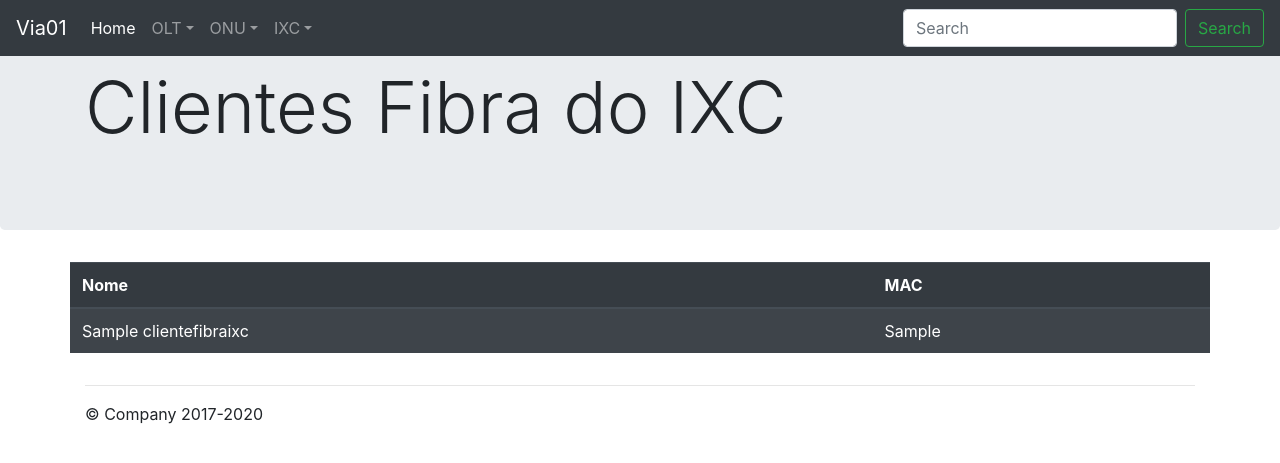
After one commit to carlosmourajunior/isp, a Django app: page /listar_clientes/ in a window 1280 px wide. The commit adds this page. Shown: the top 463 px of the page. Run offline with Django 4.2, Linux system fonts and the light colour scheme; tables that the repository leaves empty hold one stand-in row (values such as "Sample post"); some libraries are stand-ins or nearby versions.

Commit message:
Versão 1.0

```diff
--- a/docker-compose.yml
+++ b/docker-compose.yml
@@ -16,6 +16,8 @@ services:
       - postgres_data:/var/lib/postgresql/data/
     environment:
       - "POSTGRES_HOST_AUTH_METHOD=trust"
+    ports:
+      - 5432:5432
 
 volumes:
   postgres_data:
--- a/olt/models.py
+++ b/olt/models.py
@@ -33,6 +33,7 @@ class ONU(models.Model):
     ont_olt = models.CharField(verbose_name="Distancia", max_length=200, default="0", null=True, blank=True)
     desc1 = models.CharField(verbose_name="Descrição_1", max_length=200)
     desc2 = models.CharField(verbose_name="Descrição_2", max_length=300)
+    cliente_fibra = models.BooleanField(verbose_name="Cliente Fibra", default=False)
 
     class Meta:
         verbose_name = "ONU"
@@ -53,3 +54,15 @@ class PlacaOnu(models.Model):
 
     def __str__(self) -> str:
         return f"{self.chassi}/{self.position}"
+
+class ClienteFibraIxc(models.Model):
+
+    mac = models.CharField(max_length=255)
+    nome = models.CharField(max_length=255)
+
+    class Meta:
+        verbose_name = "Cliente Fibra"
+        verbose_name_plural = ("Clientes Fibra")
+
+    def __str__(self) -> str:
+        return f"{self.nome}"
--- a/olt/templates/base.html
+++ b/olt/templates/base.html
@@ -21,7 +21,7 @@
         crossorigin="anonymous"></script>
 
     </head>
-
+    {% load static %}
     <script>
         // Show the loader when a button is clicked
         document.querySelectorAll('button').forEach(function(button) {
@@ -45,7 +45,7 @@
         </button>
 
         <div id="loader" style="display: none;">
-            <img src="path_to_your_loader_image.gif" alt="Loading..." />
+            <img src="{% static 'img/loader.png' %}" alt="Loading...">
         </div>
 
         <div class="collapse navbar-collapse" id="navbarsExampleDefault">
@@ -72,7 +72,8 @@
                     <a class="nav-link dropdown-toggle" href="#" id="dropdown01" data-toggle="dropdown" aria-haspopup="true"
                         aria-expanded="false">IXC</a>
                     <div class="dropdown-menu" aria-labelledby="dropdown01">
-                        <a class="dropdown-item" href="{% url 'olt:search_ixc' %}">Buscar Clientes Fibra</a>
+                        <a class="dropdown-item" href="{% url 'olt:listar_clientes' %}">Clientes Fibra</a>
+                        <a class="dropdown-item" href="{% url 'olt:search_ixc' %}">Atualizar Clientes Fibra</a>
                     </div>
                 </li>
             </ul>
--- /dev/null
+++ b/olt/templates/olt/clientes_fibra.html
@@ -0,0 +1,64 @@
+{% extends 'base.html' %}
+{% load define_action %}
+
+{% block title %} Home {% endblock %}
+
+{% block content %}
+<main role="main">
+    <!-- Main jumbotron for a primary marketing message or call to action -->
+    <div class="jumbotron">
+        <div class="container">
+            <h1 class="display-3">Clientes Fibra do IXC</h1>
+          </p>
+        </div>
+      </p>
+    </div>
+
+    <div class="container">
+        <!-- Example row of columns -->
+        <div class="row">
+          <table class="table table-striped table-dark">
+            <thead>
+              <tr>
+                <th>Nome</th>
+                <th>MAC</th>
+              </tr>
+            </thead>
+            <tbody>
+              {% for cliente in clientes %}
+                <tr>
+                  <td>{{ cliente.nome }}</td>
+                  <td>{{ cliente.mac }}</td>
+                </tr>
+              {% empty %}
+                <tr>
+                  <td colspan="5">Nenhum cliente encontrado.</td>
+                </tr>
+              {% endfor %}
+            </tbody>
+          </table>
+        </div>
+        <hr>
+    </div> <!-- /container -->
+    <div class="modal fade" id="delete_modal" tabindex="-1" role="dialog" aria-labelledby="delete_modal" aria-hidden="true">
+      <div class="modal-dialog" role="document">
+        <div class="modal-content">
+          <div class="modal-header">
+            <h5 class="modal-title" id="delete_modal">Excluir ONU?</h5>
+            <button type="button" class="close" data-dismiss="modal" aria-label="Close">
+              <span aria-hidden="true">&times;</span>
+            </button>
+          </div>
+          <div class="modal-body">
+            Tem certeza que deseja remover essa ONU do sistema?
+          </div>
+        </div>
+      </div>
+    </div>
+</main>
+
+<footer class="container">
+    <p>&copy; Company 2017-2020</p>
+</footer>
+
+{% endblock %}
--- a/olt/templates/olt/duplicates.html
+++ b/olt/templates/olt/duplicates.html
@@ -30,6 +30,7 @@
                   <th scope="col"><a href="?sort=serial">Serial</a></th>
                   <th scope="col"><a href="?sort=oper_state">Oper State</a></th>
                   <th scope="col"><a href="?sort=olt_rx_sig">Signal RX</a></th>
+                  <th scope="col"><a href="?sort=cliente_fibra">Cliente Fibra</a></th>
                   <th scope="col"><a href="?sort=desc1">PPPoE</a></th>
                   <th scope="col"><a href="?sort=desc2">Descrição</a></th>
                   <th scope="col">Ações</th>
@@ -43,6 +44,7 @@
                   <td>{{line.serial}}</td>
                   <td>{{line.oper_state}}</td>
                   <td>{{line.olt_rx_sig}}</td>
+                  <td>{{line.cliente_fibra}}</td>
                   <td>{{line.desc1}}</td>
                   <td>{{line.desc2}}</td>
                   <td>
@@ -95,7 +97,7 @@
             console.log("Port: " + port);
 
             // Generate the URL for the delete view
-            var url = "{% url 'olt:delete' slot=1 port=2 position=3 %}".replace('1', slot).replace('2', port).replace('3', position);
+            var url = "{% url 'olt:delete' slot=198 port=199 position=200 %}".replace('198', slot).replace('199', port).replace('200', position);
 
             // Print the generated URL
             console.log("URL: " + url);
--- a/olt/urls.py
+++ b/olt/urls.py
@@ -16,4 +16,5 @@ urlpatterns = [
     path('delete/<int:slot>/<int:port>/<int:position>/', views.delete, name='delete'),
     path('search/', views.search_view, name='search_view'),
     path('search_ixc/', views.search_ixc, name='search_ixc'),
+    path('listar_clientes/', views.listar_clientes, name='listar_clientes'),
 ]
--- a/olt/views.py
+++ b/olt/views.py
@@ -1,9 +1,10 @@
 import base64
+import json
 from django.http import HttpResponse
 from django.template import loader
 from olt.utils import olt_connector
 from django.shortcuts import render
-from olt.models import ONU, OltUsers
+from olt.models import ONU, ClienteFibraIxc, OltUsers
 import requests
 
 def home(request):
@@ -64,6 +65,8 @@ def delete(request, slot, port, position):
     # context = {
     #     'removable_list': removable_list,
     # }
+    conector = olt_connector()
+    conector.remove_onu(pon)
     print(f"configure equipment ont interface 1/1/{slot}/{port}/{position} admin-state down")
     print(f"configure equipment no interface 1/1/{slot}/{port}/{position}")
 
@@ -127,7 +130,6 @@ def get_duplicated(request):
     duplicates = []
     for onu in onus:
         serial_count = ONU.objects.filter(serial=onu.serial).count()
-        print(serial_count)
         if serial_count > 1:
             duplicates.append(onu)
     template = loader.get_template('olt/duplicates.html')
@@ -153,12 +155,62 @@ def search_view(request):
 
         removable_list = serial.union(mac).union(desc1)
 
-
-    # Your search logic here
-
     return render(request, 'olt/duplicates.html', {'query': query , 'duplicates': removable_list})
 
+def listar_clientes(request):
+
+    clientes = ClienteFibraIxc.objects.all()
+    template = loader.get_template('olt/clientes_fibra.html')
+    context = {
+        'clientes': clientes,
+    }
+    return HttpResponse(template.render(context, request))
+
+def update_clientes():
+    clientes = ClienteFibraIxc.objects.all()
+    for client in clientes:
+        onu = ONU.objects.filter(serial__icontains=client.mac, desc1__icontains=client.nome)
+        if onu.exists():
+            onu = onu.first()
+            onu.cliente_fibra = True
+            onu.save()
+            print(f'Cliente {client.nome} marcado como cliente de fibra.')
+
 def search_ixc(request):
+
+    response = search_ixc_page(request, 1)
+    data = response.json()
+
+    num_records = len(data['registros'])
+    print(f'There are {num_records} records in this JSON file.')
+    total_de_paginas = int(data['total'])/100
+    print(f'Total de páginas: {total_de_paginas}')
+
+    # print(response.json())
+    ClienteFibraIxc.objects.all().delete()
+    for page in range(1, int(total_de_paginas+1)):
+        response = search_ixc_page(request, page)
+        data = response.json()
+        print(f'Página {page} de {total_de_paginas}')
+
+        for registro in data['registros']:
+            ClienteFibraIxc.objects.create(
+                mac=registro['mac'],
+                nome=registro['nome'],
+            )
+
+    update_clientes()
+
+    clientes = ClienteFibraIxc.objects.all()
+
+    template = loader.get_template('olt/clientes_fibra.html')
+    context = {
+        'clientes': clientes,
+    }
+    return HttpResponse(template.render(context, request))
+
+
+def search_ixc_page(request, page):
 
     host = 'ixc.via01.com.br'
     url = f"https://{host}/webservice/v1/radpop_radio_cliente_fibra"
@@ -166,23 +218,21 @@ def search_ixc(request):
 
     payload = {
         'qtype': 'radpop_radio_cliente_fibra.id',
-        'query': '0',
+        'query': '',
         'oper': '>',
-        'page': '',
-        'rp': '20',
+        'page': page,
+        'rp': '100',
         'sortname': 'radpop_radio_cliente_fibra.id',
         'sortorder': 'asc'
     }
 
     headers = {
         'ixcsoft': 'listar',
-        'Authorization': 'Basic {}'.format(base64.b64encode(token).decode('utf-8')),
+        'Authorization': 'Basic {}'.
+        format(base64.b64encode(token).decode('utf-8')),
         'Content-Type': 'application/json'
     }
 
-    response = requests.post(url, data=payload, headers=headers)
+    response = requests.post(url, data=json.dumps(payload), headers=headers)
 
-    num_records = len(response['registros'])
-    print(f'There are {num_records} records in this JSON file.')
-
-    print(response.text)
+    return response
--- a/requirements.txt
+++ b/requirements.txt
@@ -5,3 +5,4 @@ psycopg2-binary==2.9.3
 netmiko==4.1.2
 django-bootstrap5==22.2
 pandas==2.0.3
+requests==2.26.0
```
Also changed, not shown: olt/utils.py (+27 -13 lines), olt/migrations/0010_clientefibraixc.py (added), olt/migrations/0011_onu_cliente_fibra.py (added), olt/templates/img/loader.png (added).
